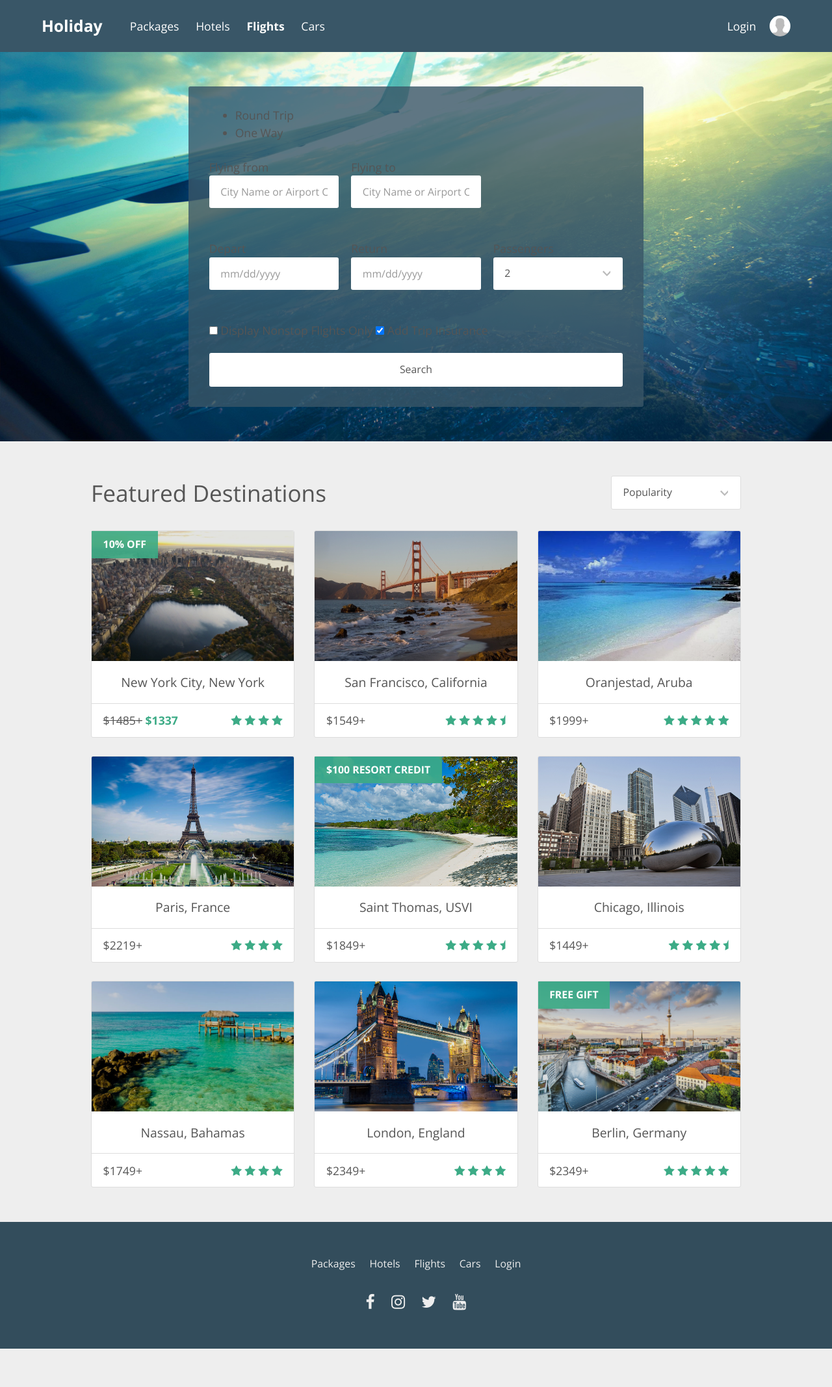
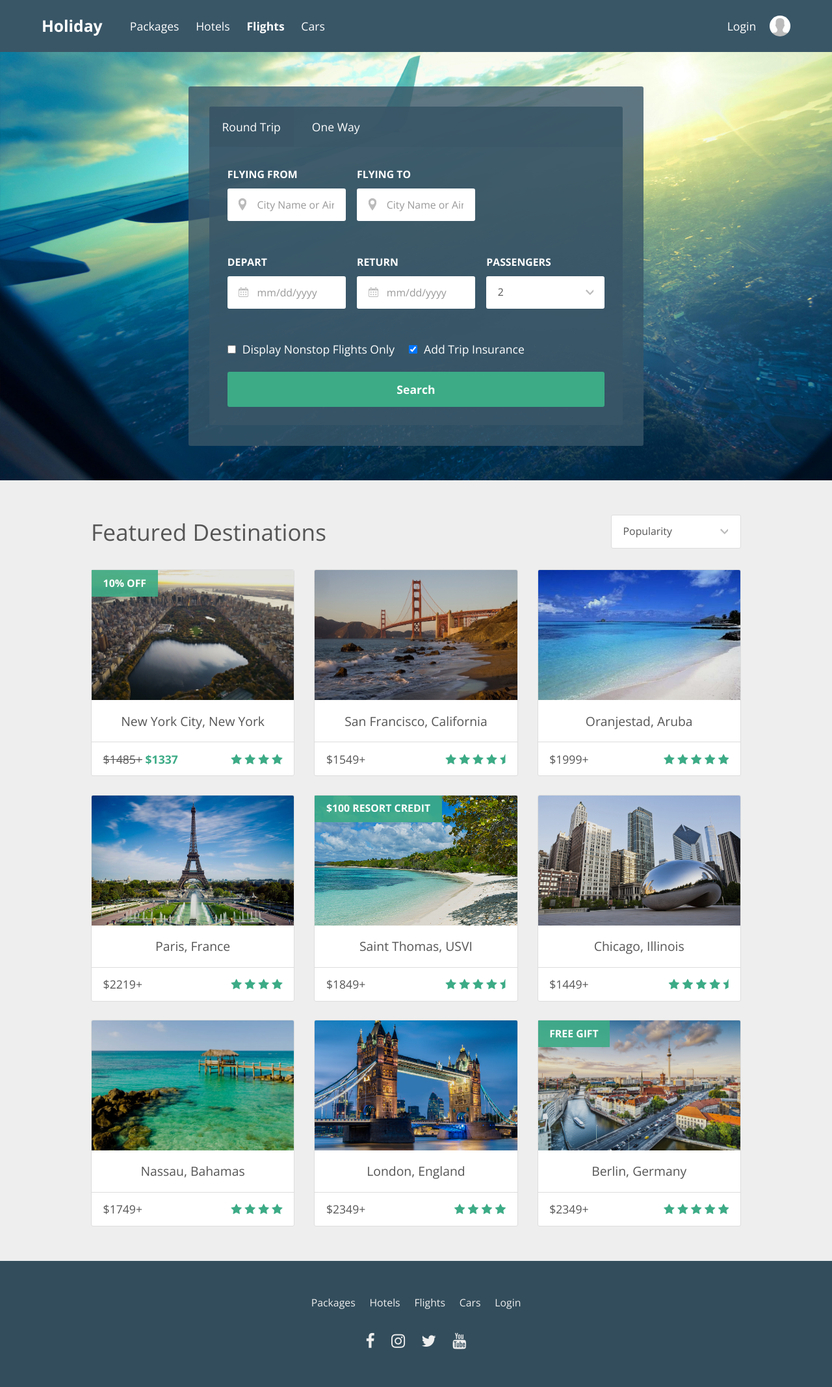
Before and after one commit to Treydor/holiday, a Jekyll site: the page built from index.html, in a window 1280 px wide. Shown: the whole page at 65% size. Built offline with Jekyll 4.4.1, drawn with Linux system fonts in a browser that asks for light colours; nearby versions of some CDN libraries; before the commit the page ends 2075 px from its top, so only the background shows below that.

Commit message:
Refactors flight selection, adds header and body, changes label styles

```diff
--- a/assets/stylesheets/components/_flight-selection.scss
+++ b/assets/stylesheets/components/_flight-selection.scss
@@ -1,25 +1,78 @@
+/*------ Flight select table ------*/
+
+.flight-table {
+  border-radius: $border-radius;
+  color: $white;
+  margin: 0 auto;
+  max-width: 700px;
+  overflow: hidden;
+  width: 100%;
+}
+
+.flight-table__header {
+  @include background-opacity($primary, 0.9);
+  overflow: hidden;
+  width: 100%;
+}
+
+.flight-table__body {
+  @include background-opacity($primary, 0.8);
+  padding: 1.6rem;
+}
+
+/*------ Flight Type ------*/
+
+.flight-type {
+  @extend %clearfix;
+  @include clean-list;
+}
+
+.flight-type__item {
+  float: left;
+  width: 50%;
+
+  @media #{$medium} { width: 130px; }
+}
+
+.flight-type__link {
+  @include transition (background $duration $timing);
+  display: block;
+  padding: 1rem 0;
+  text-align: center;
+  width: 100%;
+}
+
+.flight-type__link:hover, .flight-type__link--current {
+  @include background-opacity($primary, 0.6);
+  text-decoration: none;
+
+  &:hover { text-decoration: none; }
+}
+
 /*------ Label ------*/
 
-.flight-select__label {
-  color: $white;
+.flight__label {
   display: inline-block;
   font-size: .9rem;
   font-weight: $bold;
   margin-bottom: .5rem;
+  text-transform: uppercase;
 }
 
-.flight-select__label--link {
+.flight__label--link {
   cursor: pointer;
+  font-size: 1rem;
   font-weight: $regular;
   margin-bottom: 0;
   margin-right: 1rem;
+  text-transform: none;
 
   &:last-of-type { margin-right: 0; }
 }
 
 /*------ Location ------*/
 
-.flight-select__location {
+.flight__location {
   background: $white url("../../assets/images/location.svg") 1rem 50% no-repeat;
   background-size: 12px;
   padding-left: 2.6rem;
@@ -27,25 +80,24 @@
 
 /*------ Date ------*/
 
-.flight-select__date {
+.flight__date {
   background: $white url("../../assets/images/calender.svg") 1rem 50% no-repeat;
   background-size: 15px;
   padding-left: 2.6rem;
 }
 
-/*------  Checkbox and Radio ------*/
+/*------  Checkbox ------*/
 
-.flight-select__option { margin-right: .3rem; }
+.flight__option { margin-right: .3rem; }
 
 /*------ Button ------*/
 
-.flight-select__button {
+.flight__button {
   @include transition (background $duration $timing);
   background: $accent;
   color: $white;
   font-size: 1rem;
   font-weight: $bold;
-  margin-top: .5rem;
 
   &:hover { background: darken($accent, 5%); }
 }
```
